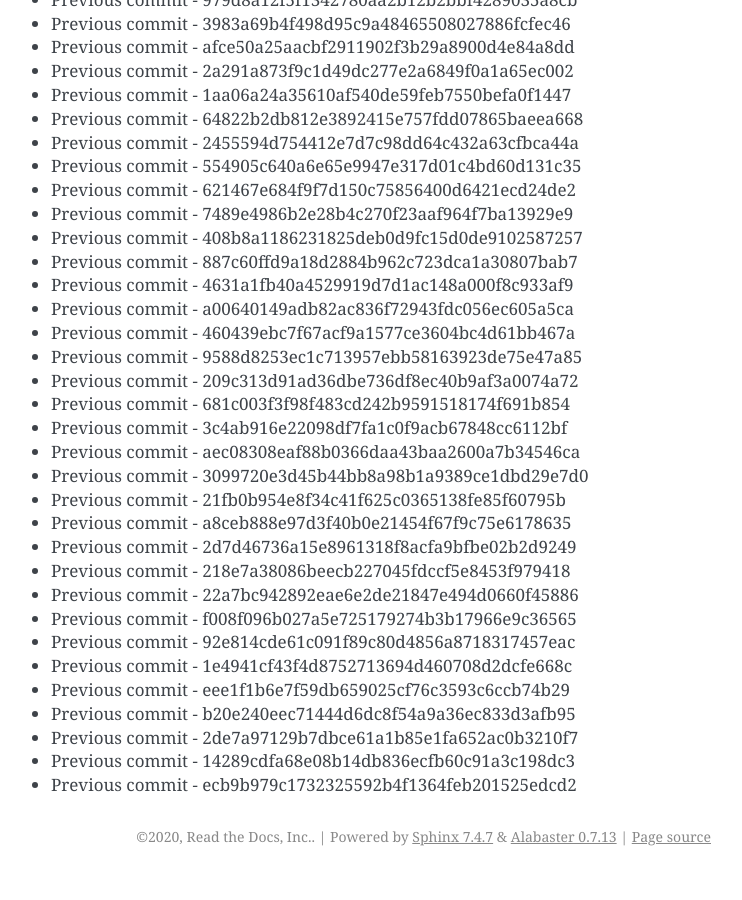
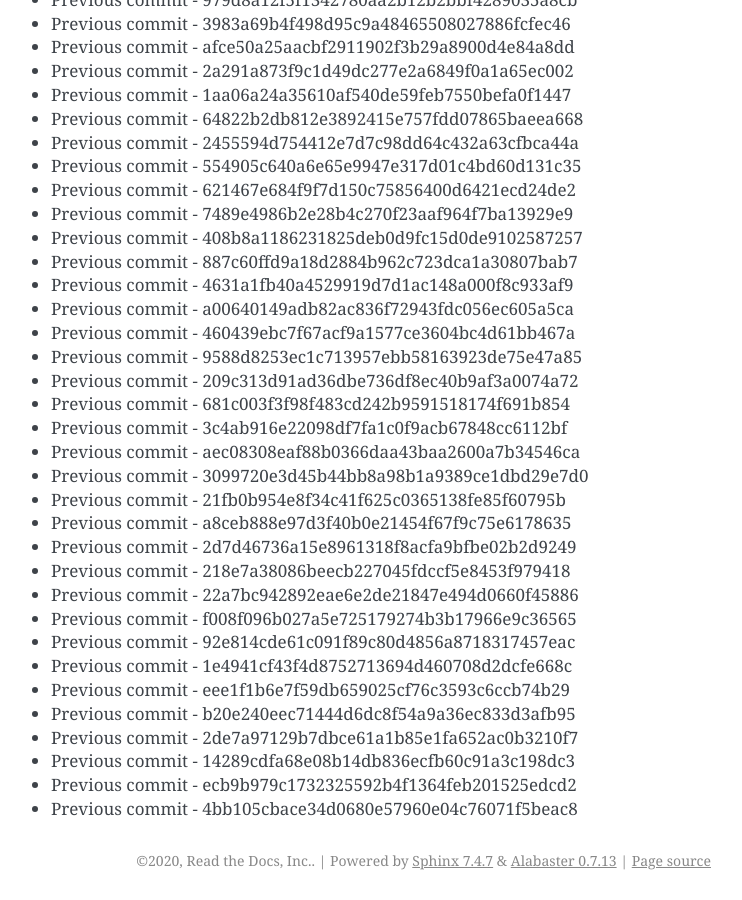
Before and after one commit to readthedocs/rtd-git-stresstest, a Sphinx documentation site: the page built from docs/updates.rst, in a window 1280 px wide and 900 px high, scrolled down 52985 px. Shown: the whole window, without its empty margins (399-1141 px from the left). Built offline with Sphinx 7.4.7, drawn with Linux system fonts in a browser that asks for light colours; before the commit the page ends 53861 px from its top, so only the background shows below that.

Commit message:
Generating commit from previous: 4bb105cbace34d0680e57960e04c76071f5beac8

```diff
--- a/docs/updates.rst
+++ b/docs/updates.rst
@@ -2258,3 +2258,4 @@ It can be tested for any performance characteristics.
 * Previous commit - 2de7a97129b7dbce61a1b85e1fa652ac0b3210f7
 * Previous commit - 14289cdfa68e08b14db836ecfb60c91a3c198dc3
 * Previous commit - ecb9b979c1732325592b4f1364feb201525edcd2
+* Previous commit - 4bb105cbace34d0680e57960e04c76071f5beac8
```
